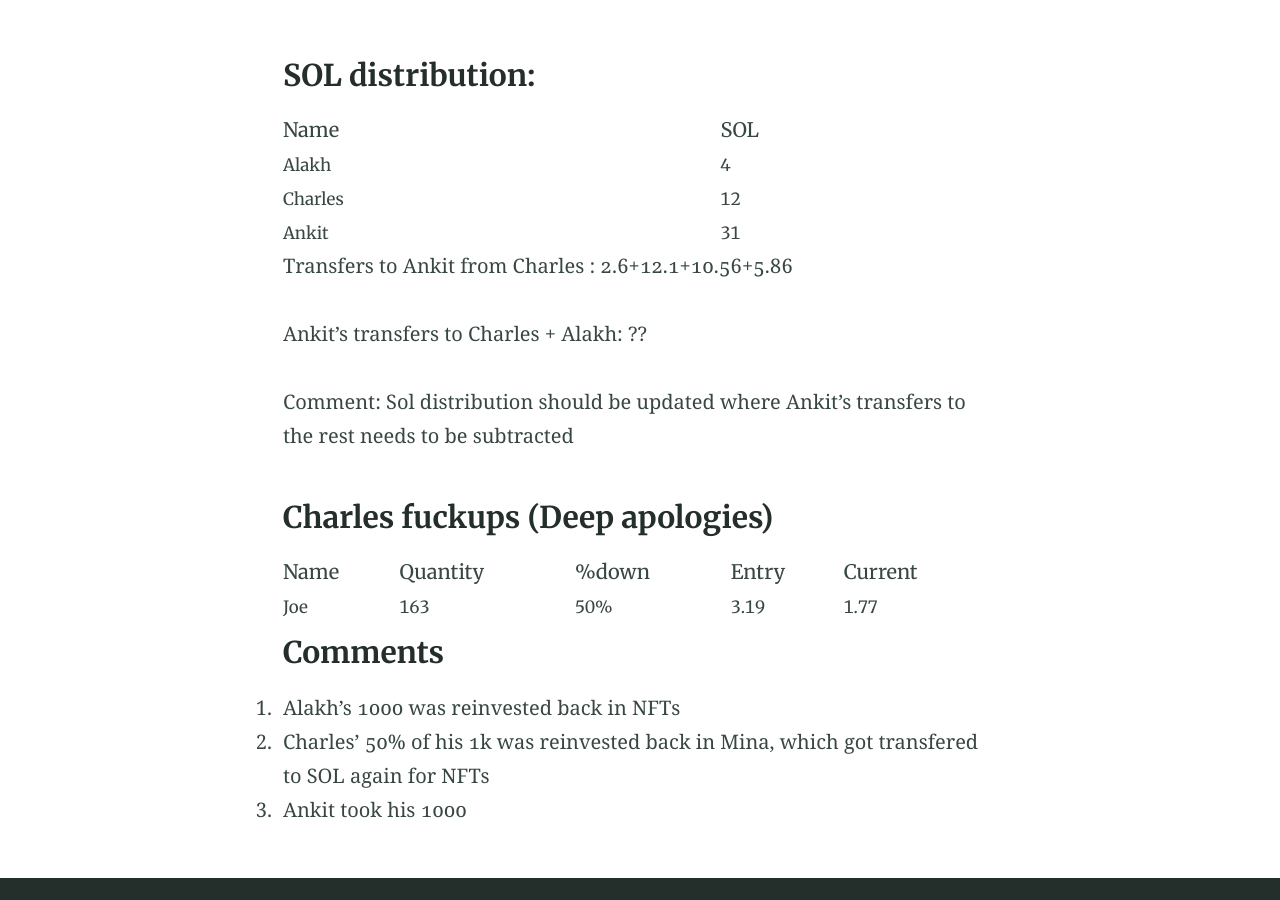
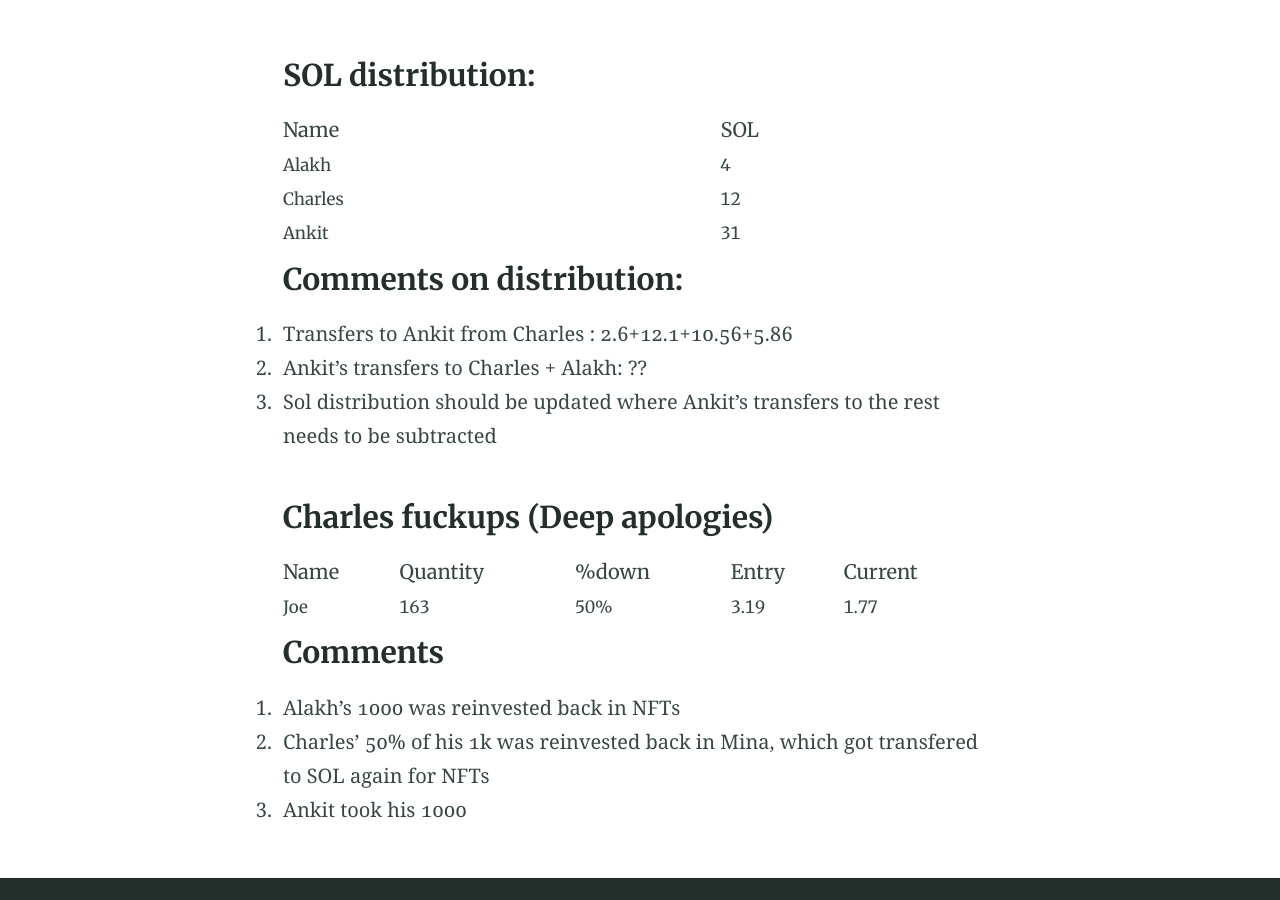
Before and after one commit to cryptophds/cryptophds.github.io, a Jekyll site: the page built from investments.md, in a window 1280 px wide and 900 px high, scrolled down 916 px. Built offline with Jekyll 4.4.1, drawn with Linux system fonts in a browser that asks for light colours.

Commit message:
Update investments.md

```diff
--- a/investments.md
+++ b/investments.md
@@ -38,13 +38,11 @@ Current Total holdings (Tokens+NFTs): 15540,51
 |Charles|  12    |
 |Ankit  |  31    |
 
+### Comments on distribution:
 
-
-Transfers to Ankit from Charles : 2.6+12.1+10.56+5.86
-
-Ankit's transfers to Charles + Alakh: ??
-
-Comment: Sol distribution should be updated where Ankit's transfers to the rest needs to be subtracted
+1. Transfers to Ankit from Charles : 2.6+12.1+10.56+5.86
+2. Ankit's transfers to Charles + Alakh: ??
+3. Sol distribution should be updated where Ankit's transfers to the rest needs to be subtracted
 
 
 
```
